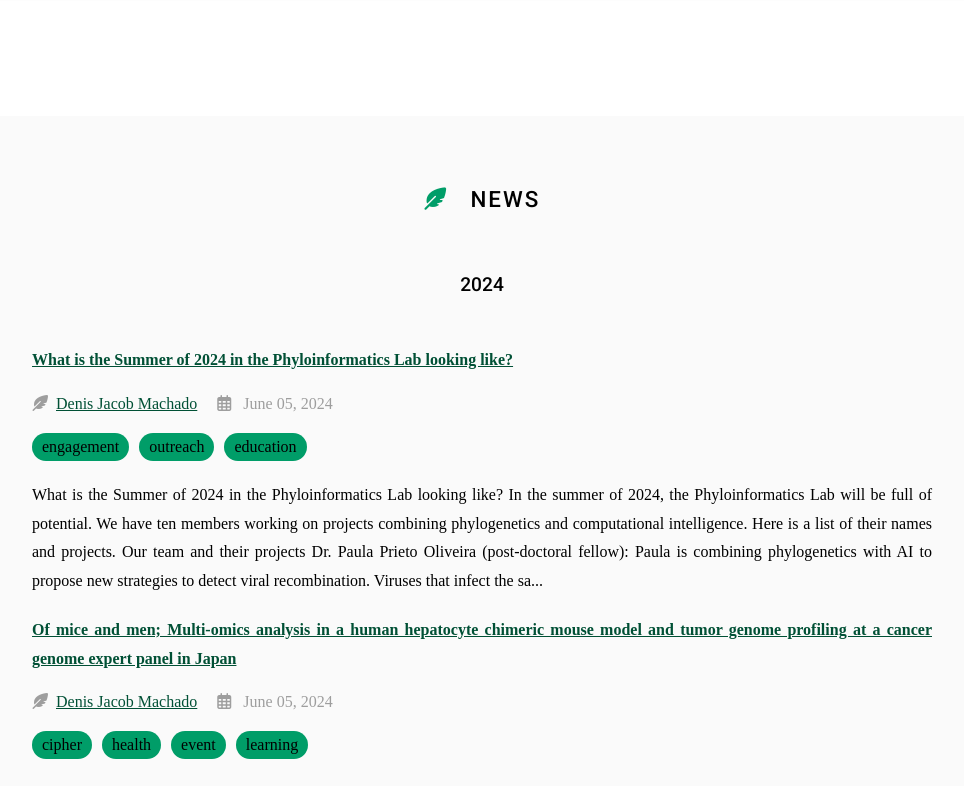
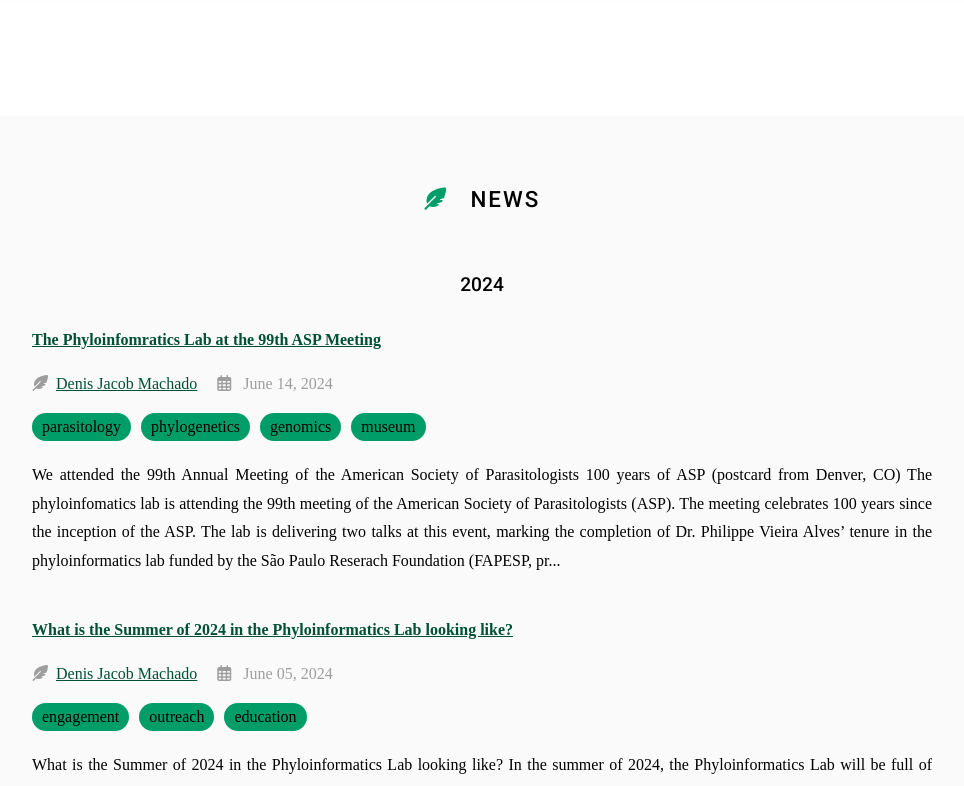
Before and after one commit to machadodj/machadodj.github.io, a Jekyll site: the page built from news/index.md, in a window 1280 px wide and 900 px high, cut to the strip 114-900 px from the top of the window. Shown: the whole strip, without its empty margins (158-1122 px from the left). Built offline with Jekyll 4.4.1, drawn with Linux system fonts in a browser that asks for light colours; nearby versions of some CDN libraries; some web fonts are replaced.

Commit message:
Added ASP talks

```diff
--- /dev/null
+++ b/_posts/2024-06-14-ASP24.md
@@ -0,0 +1,28 @@
+---
+title: The Phyloinfomratics Lab at the 99th ASP Meeting
+tags:
+  - parasitology
+  - phylogenetics
+  - genomics
+  - museum
+author: Denis Jacob Machado
+member: Denis_Jacob_Machado
+---
+
+# We attended the 99th Annual Meeting of the American Society of Parasitologists
+
+{% include figure.html image="images/20240614_asp.png" caption="100 years of ASP (postcard from Denver, CO)"%}
+{:.center}
+
+The phyloinfomatics lab is attending the 99th meeting of the American Society of Parasitologists (ASP). The meeting celebrates 100 years since the inception of the ASP.
+
+The lab is delivering two talks at this event, marking the completion of Dr. Philippe Vieira Alves' tenure in the phyloinformatics lab funded by the São Paulo Reserach Foundation (FAPESP, proc. no. [2023/00714-5](https://bv.fapesp.br/pt/bolsas/207948/organizacao-do-mitogenoma-e-diversidade-de-cestoides-proteocefalideos-cestoda-revelados-por-genome-s/)).
+
+The two talks, the corresponding abstracts, and some supplementary material are available in Zenodo:
+
+- Talk 1: "Mitogenome organization, diversity, and evolutionary relationships of proteocephalidean tapeworms (Cestoda, Onchoproteocephalidea) unveiled by a genome skimming approach" ([click here](https://zenodo.org/records/11477509))
+
+- Talk 2: "Machine learning models accurately predict clades of proteocephalidean tapeworms (Onchoproteocephalidea) based on host and zoogeographical data" ([click here](https://zenodo.org/records/11307234))
+
+{% include link.html link="https://www.amsocparasit.org/" text="Visit the ASP's homepage" icon="fas fa-arrow-right" flip=true %}
+{:.center}
--- a/outreach/index.md
+++ b/outreach/index.md
@@ -16,6 +16,11 @@ This is a work in progress. Whenever possible, I'll add materials from recent or
 <!--Oral Presentations-->
 
 ## <i class="fas fa-user-group"></i>Talks
+
+### 2024
+
+- **June 14-17, 2024**: "Mitogenome organization, diversity, and evolutionary relationships of proteocephalidean tapeworms (Cestoda, Onchoproteocephalidea) unveiled by a genome skimming approach" by Philippe V. Alves, Reinaldo J. da Silva, Daniel Janies, Willian Taylor, April Harris, Gari New, and Denis Jacob Machado. A presentation for the 99th Annual Meeting of the American Association of Parasitology (ASP) ([Zenodo](https://zenodo.org/records/11477509))
+- **June 14-17, 2024**: "Machine learning models accurately predict clades of proteocephalidean tapeworms (Onchoproteocephalidea) based on host and zoogeographical data" by Philippe Vieira Alves, Reinaldo J. da Silva, Alain de Chambrier, José L. Luque, Anastasiia Duchenko, Daniel Janies, and Denis Jacob Machado. A presentation for the 99th Annual Meeting of the American Association of Parasitology (ASP) ([Zenodo](https://zenodo.org/records/11307234))
 
 ### 2023
 
```
Also changed, not shown: images/20240614_asp.png (added).
